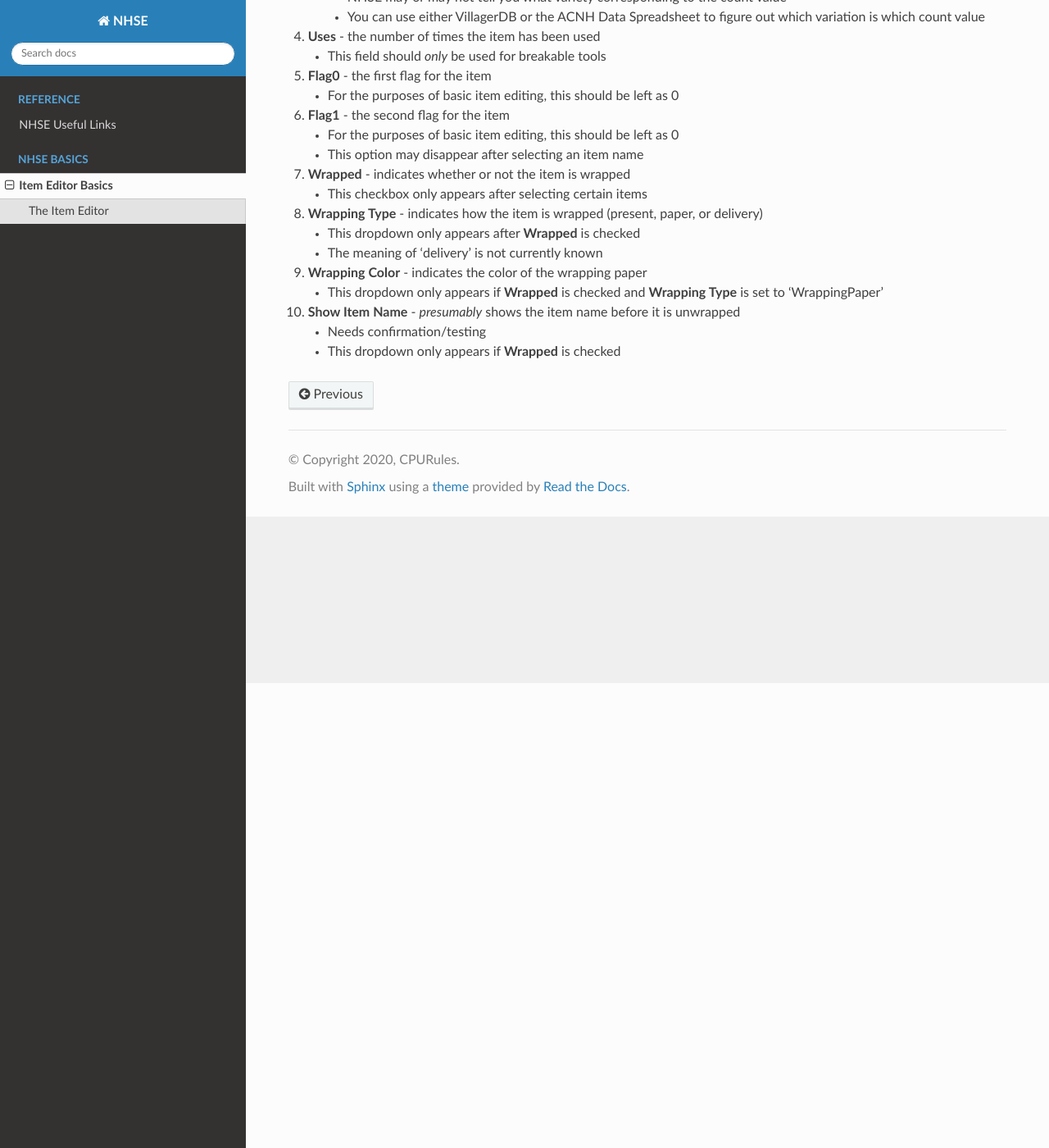
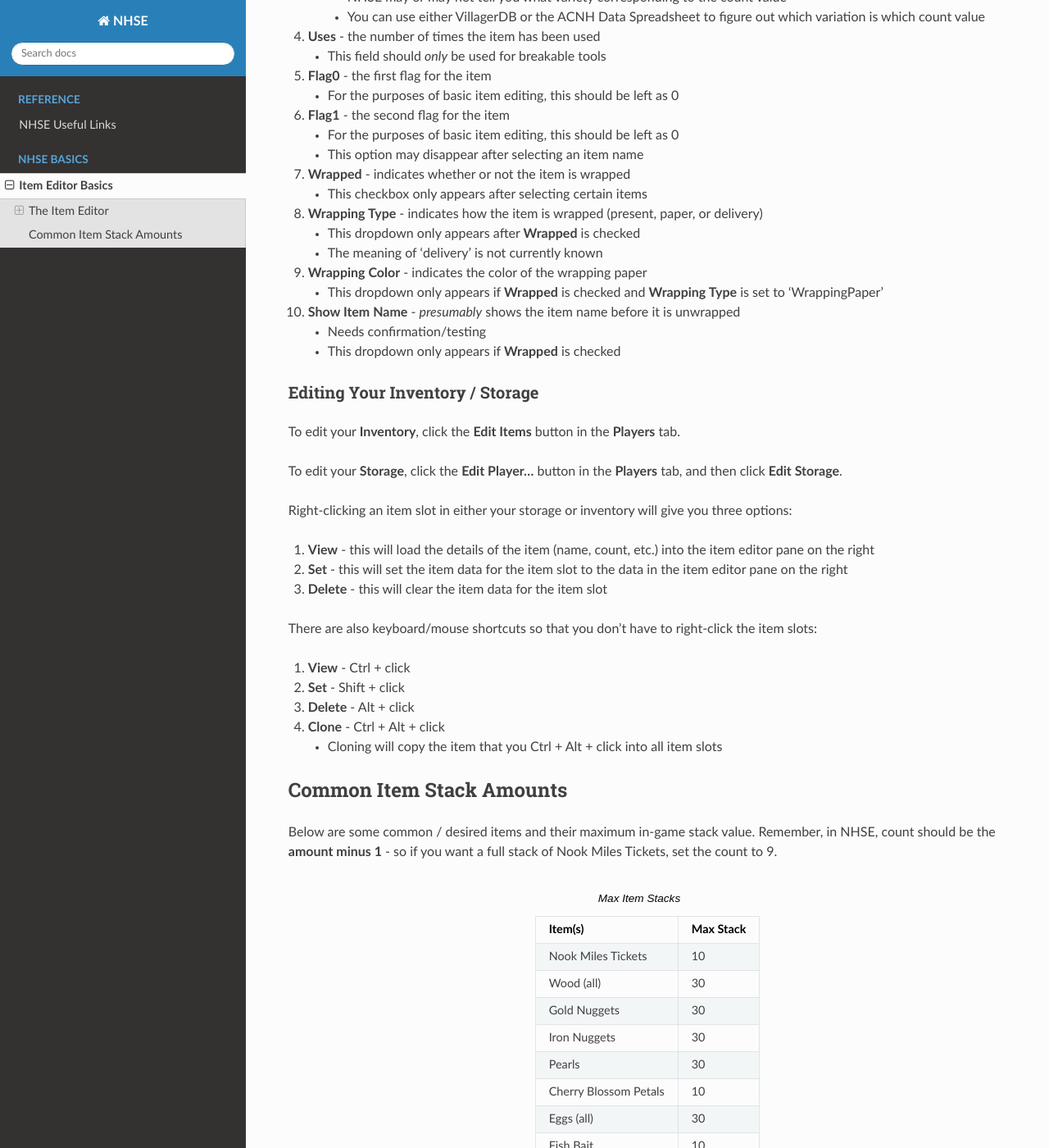
Before and after one commit to cpurules/rtdocs-nhse, a Sphinx documentation site: the page built from docs/basics/item-editor.rst, in a window 1280 px wide and 1400 px high, scrolled down 567 px. Shown: the whole window at 82% size. Built offline with Sphinx 7.4.7 and the Read the Docs theme 2.0.0, drawn with Linux system fonts in a browser that asks for light colours; some of the changed text lies outside the part shown.

Commit message:
Add section for inventory and storage editing; add section for common item stacks

```diff
--- a/docs/basics/item-editor.rst
+++ b/docs/basics/item-editor.rst
@@ -62,3 +62,55 @@ The item editor has several fields:
 
    * Needs confirmation/testing
    * This dropdown only appears if **Wrapped** is checked
+
+Editing Your Inventory / Storage
+---------------------------------
+
+To edit your **Inventory**, click the **Edit Items** button in the **Players** tab.
+
+To edit your **Storage**, click the **Edit Player...** button in the **Players** tab, and then click **Edit Storage**.
+
+Right-clicking an item slot in either your storage or inventory will give you three options:
+
+1. **View** - this will load the details of the item (name, count, etc.) into the item editor pane on the right
+
+2. **Set** - this will set the item data for the item slot to the data in the item editor pane on the right
+
+3. **Delete** - this will clear the item data for the item slot
+
+There are also keyboard/mouse shortcuts so that you don't have to right-click the item slots:
+
+1. **View** - Ctrl + click
+2. **Set** - Shift + click
+3. **Delete** - Alt + click
+4. **Clone** - Ctrl + Alt + click
+
+   * Cloning will copy the item that you Ctrl + Alt + click into all item slots
+
+Common Item Stack Amounts
+==========================
+
+Below are some common / desired items and their maximum in-game stack value.  Remember, in NHSE, count should be the
+**amount minus 1** - so if you want a full stack of Nook Miles Tickets, set the count to 9.
+
+.. csv-table:: Max Item Stacks
+   :header: "Item(s)", "Max Stack"
+   :align: center
+
+   "Nook Miles Tickets", 10
+   "Wood (all)", 30
+   "Gold Nuggets", 30
+   "Iron Nuggets", 30
+   "Pearls", 30
+   "Cherry Blossom Petals", 10
+   "Eggs (all)", 30
+   "Fish Bait", 10
+   "Fruit (all)", 10
+   "Heart Crystals", 30
+   "Maple Leafs", 10
+   "Mushrooms (all)", 10
+   "Ornaments", 30
+   "Pine Cones", 30
+   "Rusted Parts", 10
+   "Snowflakes (all)", 10
+   "Star Fragments (all)", 10
```
